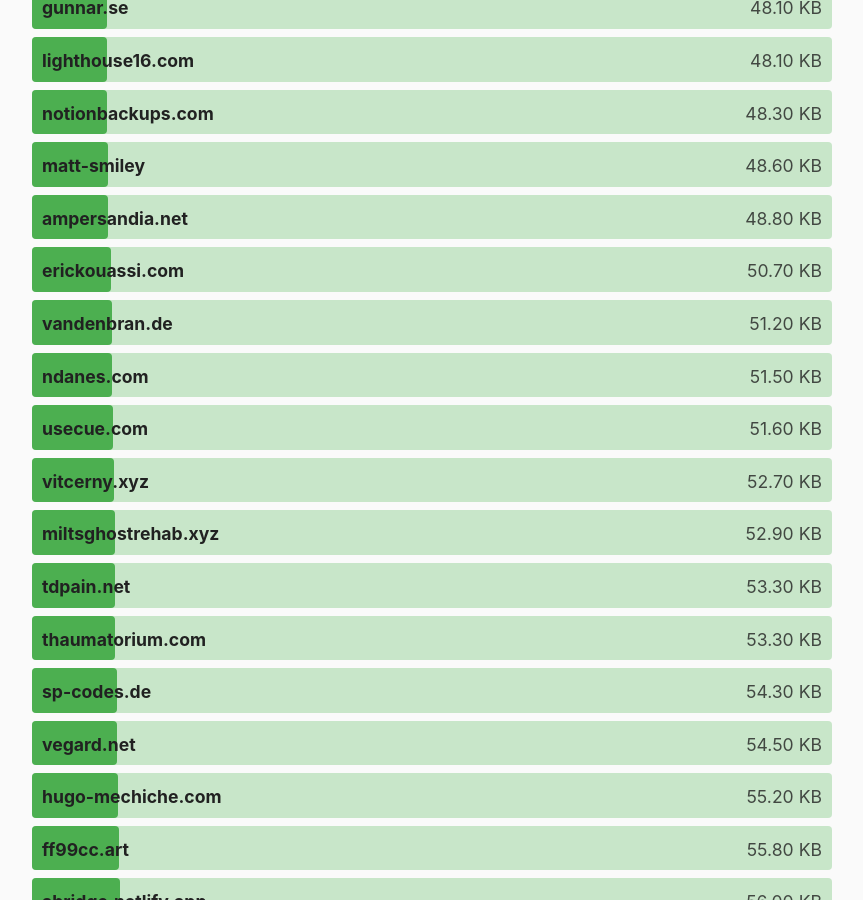
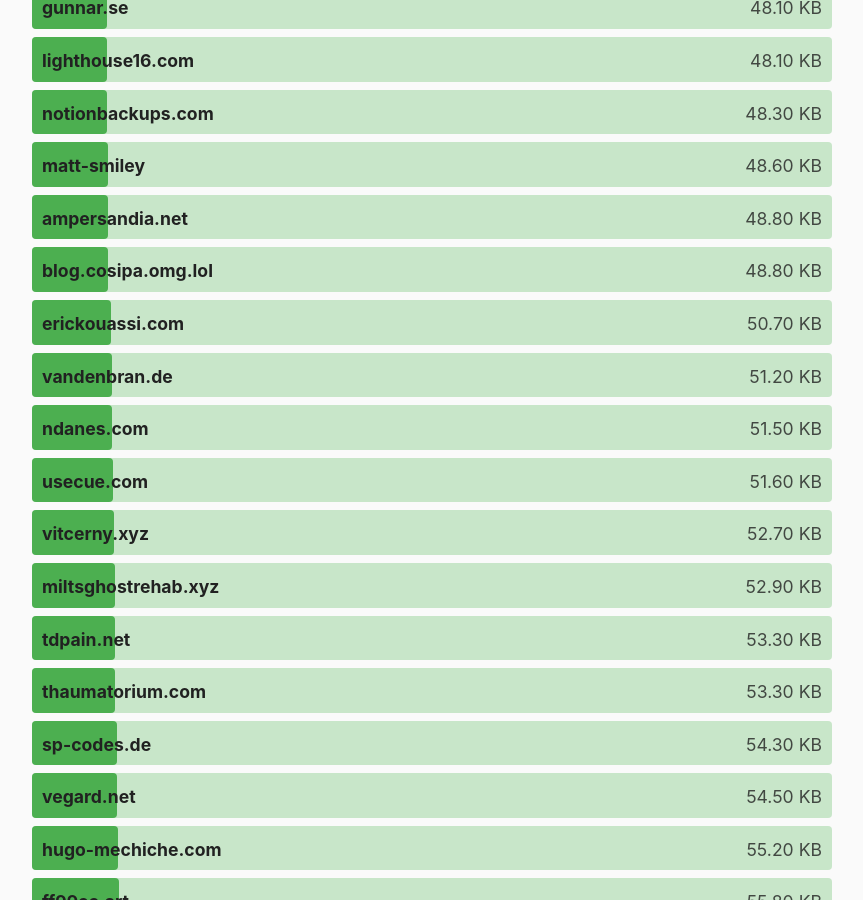
Before and after one commit to kevquirk/512kb.club, a Jekyll site: the page built from index.md, in a window 1280 px wide and 900 px high, scrolled down 13472 px. Shown: the whole window, without its empty margins (208-1071 px from the left). Built offline with Jekyll 4.4.1, drawn with Linux system fonts in a browser that asks for light colours.

Commit message:
add blog.cosipa.omg.lol

```diff
--- a/_data/sites.yml
+++ b/_data/sites.yml
@@ -363,6 +363,11 @@
   url: https://blog.bshah.in/
   size: 31.1
   last_checked: 2022-05-13
+
+- domain: blog.cosipa.omg.lol
+  url: https://blog.cosipa.omg.lol/
+  size: 48.8
+  last_checked: 2023-02-10
 
 - domain: blog.craftyguy.net
   url: https://blog.craftyguy.net/
```
